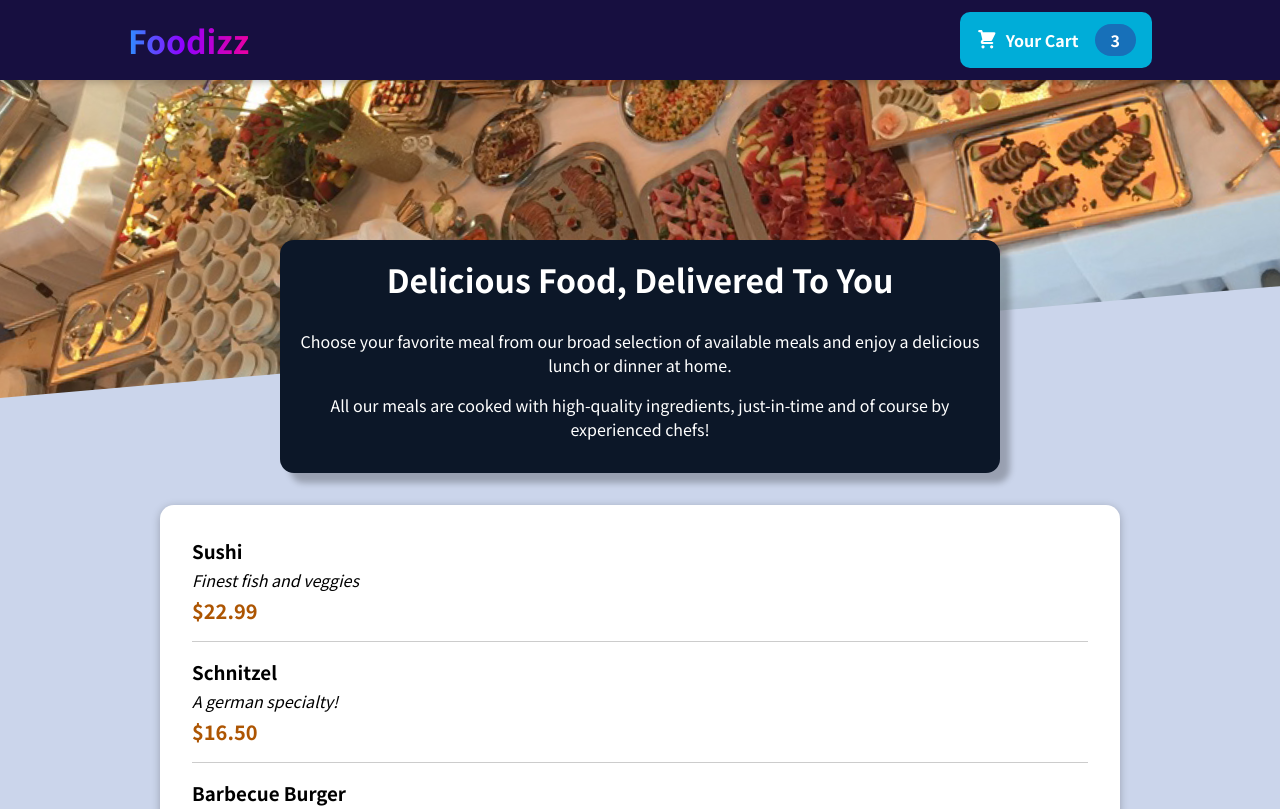
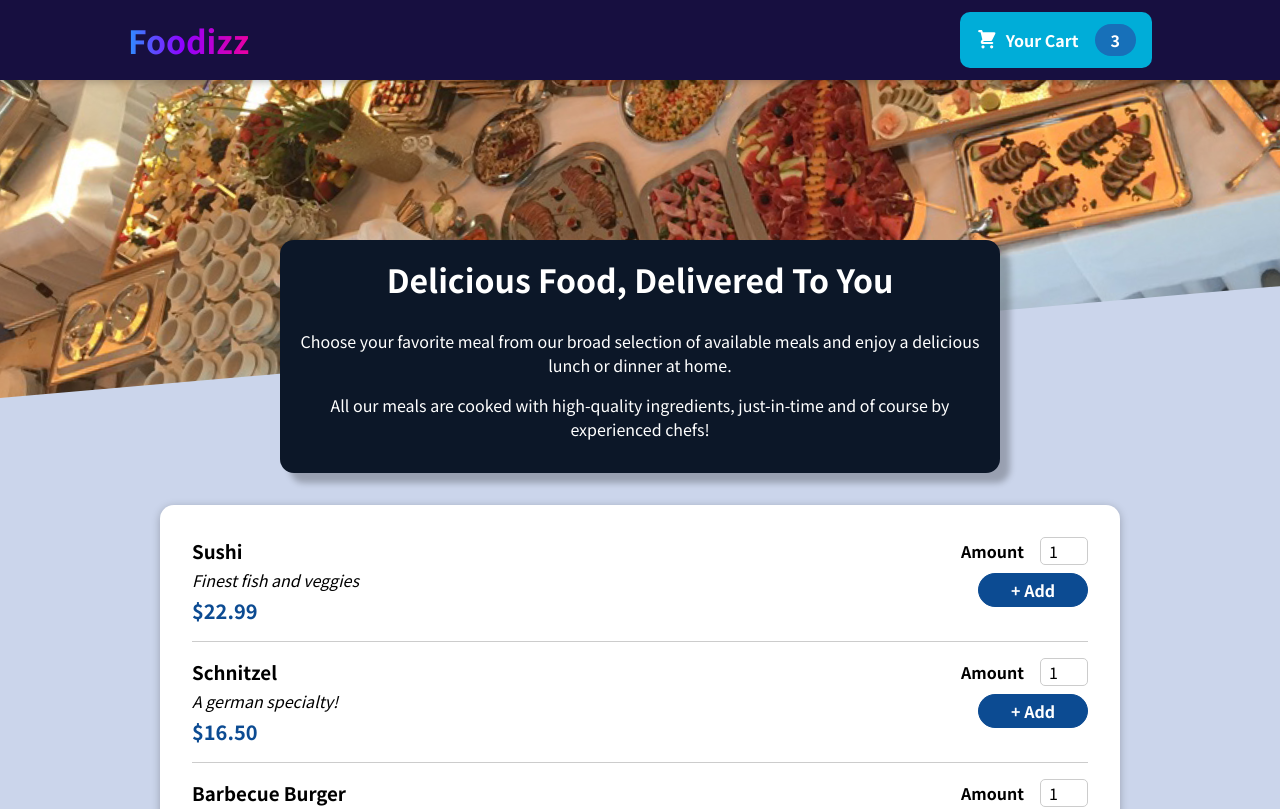
Before and after one commit to devparekh24/foodizz-app, a React (Create React App) app: page / in a window 1280 px wide. Shown: the top 809 px of the page. Built offline with nearby package versions, Linux system fonts and the light colour scheme.

Commit message:
added Input & MealItemForm component

```diff
--- a/src/components/Meals/AvailableMeals/AvailableMeals.js
+++ b/src/components/Meals/AvailableMeals/AvailableMeals.js
@@ -8,6 +8,7 @@
 
     const mealsList = data.map((item) => {
         return <MealItem
+            id={item.id}
             key={item.id}
             name={item.name}
             description={item.description}
--- a/src/components/Meals/MealItem/MealItem.css
+++ b/src/components/Meals/MealItem/MealItem.css
@@ -17,6 +17,6 @@
   .price {
     margin-top: 0.25rem;
     font-weight: bold;
-    color: #ad5502;
+    color: #0c4b92;
     font-size: 1.25rem;
   }
--- a/src/components/Meals/MealItem/MealItem.js
+++ b/src/components/Meals/MealItem/MealItem.js
@@ -1,5 +1,6 @@
 import React from 'react'
 import './MealItem.css'
+import MealItemForm from './MealItemForm'
 
 const MealItem = (props) => {
 
@@ -12,7 +13,7 @@
                 <div className='price'>{price}</div>
             </div>
             <div>
-
+                <MealItemForm />
             </div>
         </li>
     )
--- a/src/components/Meals/MealItem/MealItemForm.css
+++ b/src/components/Meals/MealItem/MealItemForm.css
@@ -5,8 +5,8 @@
   .form button {
     font: inherit;
     cursor: pointer;
-    background-color: #8a2b06;
-    border: 1px solid #8a2b06;
+    background-color: #0c4b92;
+    border: 1px solid #0c4b92;
     color: white;
     padding: 0.25rem 2rem;
     border-radius: 20px;
@@ -15,6 +15,6 @@
 
   .form button:hover,
   .form button:active {
-    background-color: #641e03;
-    border-color: #641e03;
+    background-color: #1770b9;
+    border-color: #1770b9;
   }
--- a/src/components/Meals/MealItem/MealItemForm.js
+++ b/src/components/Meals/MealItem/MealItemForm.js
@@ -1,11 +1,19 @@
 import React from 'react'
 import './MealItemForm.css'
+import Input from '../../UI/Input/Input'
 
-const MealItemForm = () => {
+const MealItemForm = (props) => {
     return (
-        <div>
-
-        </div>
+        <form className='form'>
+            <Input label='Amount' input={{
+                id: 'amount' + props.id,
+                type: 'number',
+                min: '1',
+                step: '1',
+                defaultValue: '1'
+            }} />
+            <button>+ Add</button>
+        </form>
     )
 }
 
--- /dev/null
+++ b/src/components/UI/Input/Input.css
@@ -0,0 +1,18 @@
+.input {
+    display: flex;
+    align-items: center;
+    margin-bottom: 0.5rem;
+  }
+
+  .input label {
+    font-weight: bold;
+    margin-right: 1rem;
+  }
+
+  .input input {
+    width: 3rem;
+    border-radius: 5px;
+    border: 1px solid #ccc;
+    font: inherit;
+    padding-left: 0.5rem;
+  }
--- /dev/null
+++ b/src/components/UI/Input/Input.js
@@ -0,0 +1,13 @@
+import React from 'react'
+import './Input.css'
+
+const Input = (props) => {
+    return (
+        <div className='input'>
+            <label htmlFor={props.input.id}>{props.label}</label>
+            <input {...props.input} />
+        </div>
+    )
+}
+
+export default Input
```
